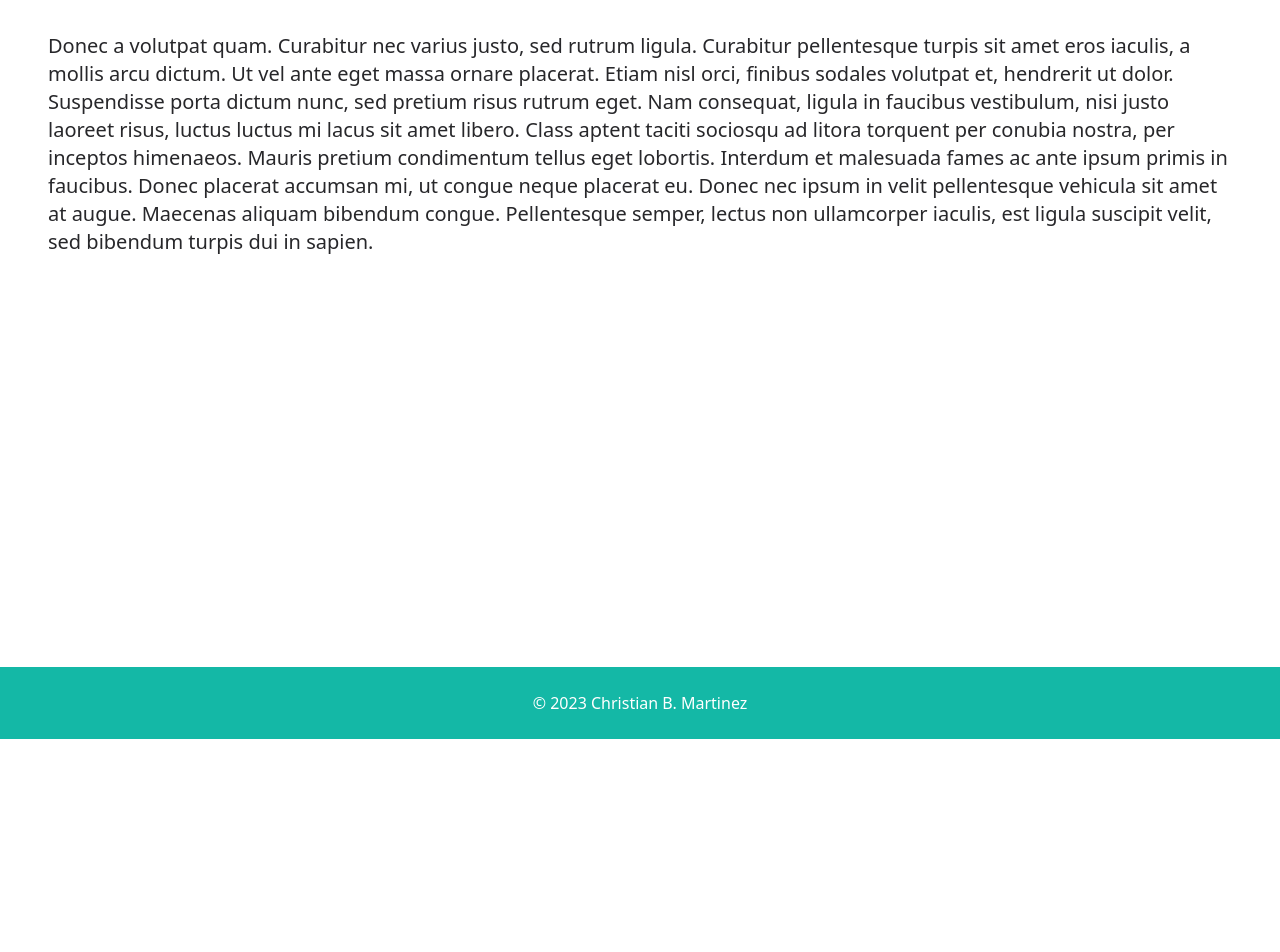
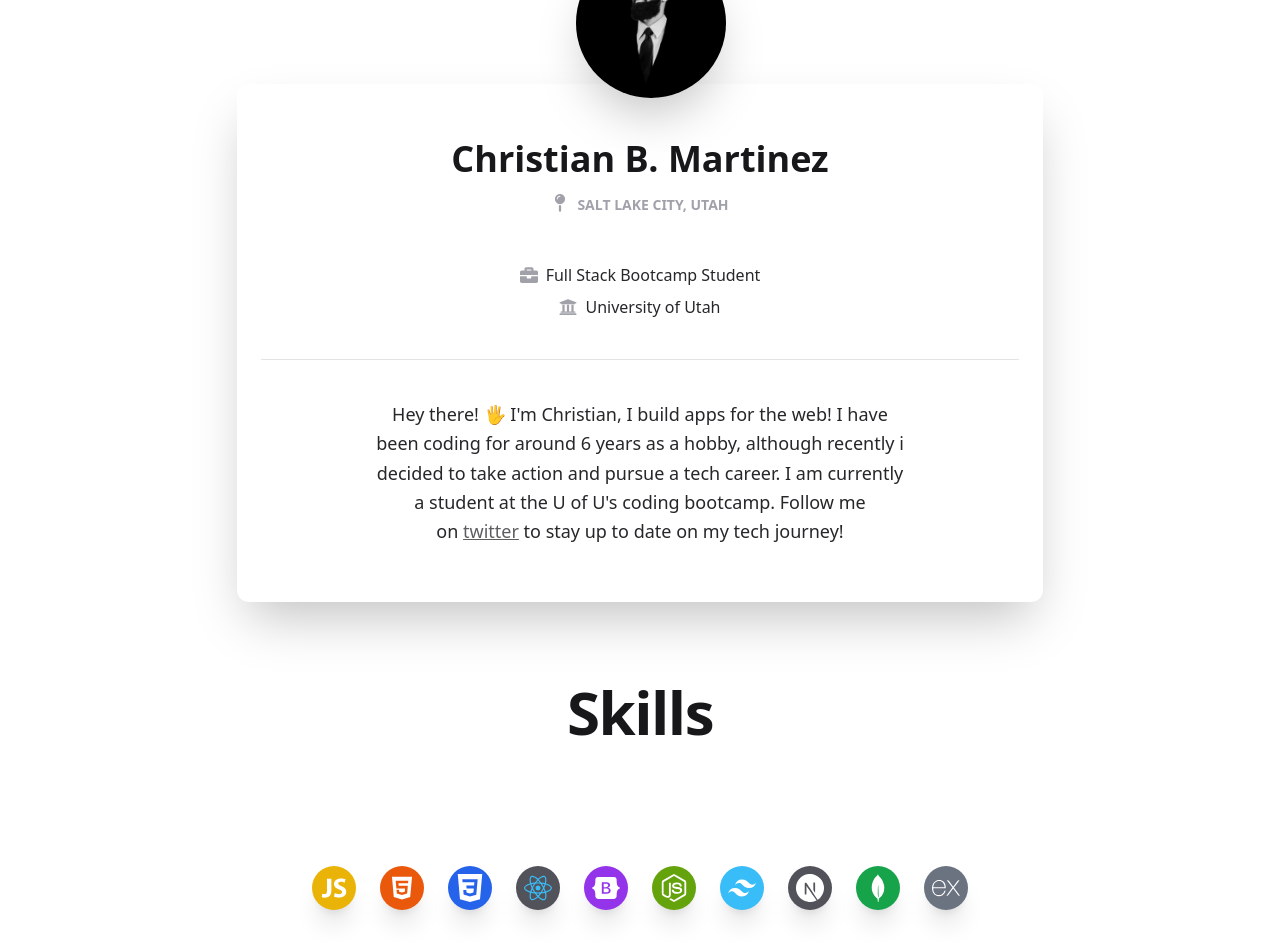
Before and after one commit to christianbmartinez/react-portfolio, a React (Create React App) app: page / in a window 1280 px wide. Shown: the part 220-1172 px from the top of the page. Before the commit the page ends 959 px from the top, so only its background shows below. Built offline with nearby package versions, Linux system fonts and the light colour scheme.

Commit message:
Added picture of me webp format, about me page with skills, animated with framer

```diff
--- a/src/components/pages/About.js
+++ b/src/components/pages/About.js
@@ -1,25 +1,236 @@
+import {
+  FaMapPin,
+  FaBriefcase,
+  FaUniversity,
+  FaReact,
+  FaBootstrap,
+  FaNodeJs,
+} from 'react-icons/fa'
+import { AiFillHtml5 } from 'react-icons/ai'
+import { IoLogoJavascript } from 'react-icons/io'
+import {
+  SiTailwindcss,
+  SiCss3,
+  SiNextdotjs,
+  SiMongodb,
+  SiExpress,
+} from 'react-icons/si'
+import { motion } from 'framer-motion'
+
 const About = () => {
   return (
-    <div className='py-12 px-12 min-h-[735px]'>
-      <h1 className='mb-12 text-5xl md:text-6xl font-extrabold leading-none tracking-tight text-zinc-900'>
-        About
-      </h1>
-      <p className='font-light text-zinc-800 text-xl'>
-        Donec a volutpat quam. Curabitur nec varius justo, sed rutrum ligula.
-        Curabitur pellentesque turpis sit amet eros iaculis, a mollis arcu
-        dictum. Ut vel ante eget massa ornare placerat. Etiam nisl orci, finibus
-        sodales volutpat et, hendrerit ut dolor. Suspendisse porta dictum nunc,
-        sed pretium risus rutrum eget. Nam consequat, ligula in faucibus
-        vestibulum, nisi justo laoreet risus, luctus luctus mi lacus sit amet
-        libero. Class aptent taciti sociosqu ad litora torquent per conubia
-        nostra, per inceptos himenaeos. Mauris pretium condimentum tellus eget
-        lobortis. Interdum et malesuada fames ac ante ipsum primis in faucibus.
-        Donec placerat accumsan mi, ut congue neque placerat eu. Donec nec ipsum
-        in velit pellentesque vehicula sit amet at augue. Maecenas aliquam
-        bibendum congue. Pellentesque semper, lectus non ullamcorper iaculis,
-        est ligula suscipit velit, sed bibendum turpis dui in sapien.
-      </p>
-    </div>
+    <section>
+      <motion.div
+        initial={{ y: -100, opacity: 0 }}
+        whileInView={{ y: 0, opacity: 1 }}
+        transition={{ type: 'spring', stiffness: 100, delay: 1 }}
+        className='flex flex-col justify-center items-center mt-52 pb-20 px-6 mx-auto lg:w-2/3'
+      >
+        <div className='flex flex-col min-w-0 break-words shadow-2xl rounded-xl bg-white dark:bg-slate-800'>
+          <div className='px-6'>
+            <div className='flex flex-wrap justify-center'>
+              <div className='w-full lg:w-2/3 px-4 lg:order-2 flex justify-center'>
+                <div className='relative'>
+                  <motion.div
+                    initial={{ y: -100, opacity: 0 }}
+                    whileInView={{ y: 0, opacity: 1 }}
+                    transition={{
+                      type: 'spring',
+                      stiffness: 100,
+                      delay: 0.25,
+                    }}
+                  >
+                    <img
+                      alt='Christian B Martinez'
+                      src='/me.webp'
+                      className='shadow-2xl rounded-full h-auto align-middle border-none absolute -m-[136px] -ml-20 lg:-ml-16'
+                      style={{ maxWidth: '150px' }}
+                      width={150}
+                      height={150}
+                    />
+                  </motion.div>
+                </div>
+              </div>
+            </div>
+            <div className='text-center mt-12'>
+              <h3 className='text-4xl font-semibold leading-normal mb-2 text-zinc-900 dark:text-zinc-50'>
+                Christian B. Martinez
+              </h3>
+              <div className='inline-flex text-sm leading-normal mt-0 mb-2 text-zinc-400 font-bold uppercase'>
+                <FaMapPin className='mr-2 text-lg text-zinc-400 ' />
+                Salt Lake City, Utah
+              </div>
+              <div className='flex flex-row justify-center items-center mb-2 mt-10 text-zinc-800 dark:text-zinc-50'>
+                <FaBriefcase className='mr-2 text-lg text-zinc-400 dark:text-zinc-400' />
+                Full Stack Bootcamp Student
+              </div>
+              <div className='flex flex-row justify-center items-center mb-2 text-zinc-800 dark:text-zinc-50'>
+                <FaUniversity className='mr-2 text-lg text-zinc-400 dark:text-zinc-400' />
+                University of Utah
+              </div>
+            </div>
+            <div className='mt-10 py-10 border-t border-zinc-200 dark:border-zinc-400 text-center'>
+              <div className='flex flex-wrap justify-center'>
+                <div className='w-full lg:w-9/12 px-4'>
+                  <p className='mb-4 text-lg leading-relaxed text-zinc-800 dark:text-zinc-200'>
+                    Hey there! 🖐 I&apos;m Christian, I build apps for the web!
+                    I have been coding for around 6 years as a hobby, although
+                    recently i decided to take action and pursue a tech career.
+                    I am currently a student at the U of U&apos;s coding
+                    bootcamp. Follow me on&nbsp;
+                    <a
+                      href='https://www.twitter.com/_coderchris'
+                      target='_blank'
+                      rel='noreferrer'
+                      className='opacity-75 underline'
+                    >
+                      twitter
+                    </a>
+                    &nbsp;to stay up to date on my tech journey!
+                  </p>
+                </div>
+              </div>
+            </div>
+          </div>
+        </div>
+      </motion.div>
+      <div className='w-full text-center'>
+        <h1 className='mb-12 text-5xl md:text-6xl font-extrabold leading-none tracking-tight text-zinc-900'>
+          Skills
+        </h1>
+      </div>
+      <div className='flex flex-row flex-wrap justify-center items-center mb-20 mt-10 py-8 px-4 mx-auto max-w-screen-xl lg:py-16 lg:px-6'>
+        <motion.div
+          initial={{ y: 100, opacity: 0 }}
+          whileInView={{ y: 0, opacity: 1 }}
+          transition={{
+            type: 'spring',
+            stiffness: 100,
+          }}
+        >
+          <div className='p-2 m-3 bg-yellow-500 rounded-full shadow-xl'>
+            <IoLogoJavascript className='w-7 h-7 text-white' />
+          </div>
+        </motion.div>
+        <motion.div
+          initial={{ y: 100, opacity: 0 }}
+          whileInView={{ y: 0, opacity: 1 }}
+          transition={{
+            type: 'spring',
+            stiffness: 100,
+            delay: 0.1,
+          }}
+        >
+          <div className='p-2 m-3 bg-orange-600 rounded-full shadow-xl'>
+            <AiFillHtml5 className='w-7 h-7 text-white' />
+          </div>
+        </motion.div>
+        <motion.div
+          initial={{ y: 100, opacity: 0 }}
+          whileInView={{ y: 0, opacity: 1 }}
+          transition={{
+            type: 'spring',
+            stiffness: 100,
+            delay: 0.2,
+          }}
+        >
+          <div className='p-2 m-3 bg-blue-600 rounded-full shadow-xl'>
+            <SiCss3 className='w-7 h-7 text-white' />
+          </div>
+        </motion.div>
+        <motion.div
+          initial={{ y: 100, opacity: 0 }}
+          whileInView={{ y: 0, opacity: 1 }}
+          transition={{
+            type: 'spring',
+            stiffness: 100,
+            delay: 0.3,
+          }}
+        >
+          <div className='p-2 m-3 bg-zinc-600 rounded-full shadow-xl'>
+            <FaReact className='w-7 h-7 text-sky-400' />
+          </div>
+        </motion.div>
+        <motion.div
+          initial={{ y: 100, opacity: 0 }}
+          whileInView={{ y: 0, opacity: 1 }}
+          transition={{
+            type: 'spring',
+            stiffness: 100,
+            delay: 0.4,
+          }}
+        >
+          <div className='p-2 m-3 bg-purple-600 rounded-full shadow-xl'>
+            <FaBootstrap className='w-7 h-7 text-white' />
+          </div>
+        </motion.div>
+        <motion.div
+          initial={{ y: 100, opacity: 0 }}
+          whileInView={{ y: 0, opacity: 1 }}
+          transition={{
+            type: 'spring',
+            stiffness: 100,
+            delay: 0.5,
+          }}
+        >
+          <div className='p-2 m-3 bg-lime-600 rounded-full shadow-xl'>
+            <FaNodeJs className='w-7 h-7 text-white' />
+          </div>
+        </motion.div>
+        <motion.div
+          initial={{ y: 100, opacity: 0 }}
+          whileInView={{ y: 0, opacity: 1 }}
+          transition={{
+            type: 'spring',
+            stiffness: 100,
+            delay: 0.6,
+          }}
+        >
+          <div className='p-2 m-3 bg-sky-400 rounded-full shadow-xl'>
+            <SiTailwindcss className='w-7 h-7 text-white' />
+          </div>
+        </motion.div>
+        <motion.div
+          initial={{ y: 100, opacity: 0 }}
+          whileInView={{ y: 0, opacity: 1 }}
+          transition={{
+            type: 'spring',
+            stiffness: 100,
+            delay: 0.7,
+          }}
+        >
+          <div className='p-2 m-3 bg-zinc-600 rounded-full shadow-xl'>
+            <SiNextdotjs className='w-7 h-7 text-white' />
+          </div>
+        </motion.div>
+        <motion.div
+          initial={{ y: 100, opacity: 0 }}
+          whileInView={{ y: 0, opacity: 1 }}
+          transition={{
+            type: 'spring',
+            stiffness: 100,
+            delay: 0.8,
+          }}
+        >
+          <div className='p-2 m-3 bg-green-600 rounded-full shadow-xl'>
+            <SiMongodb className='w-7 h-7 text-white' />
+          </div>
+        </motion.div>
+        <motion.div
+          initial={{ y: 100, opacity: 0 }}
+          whileInView={{ y: 0, opacity: 1 }}
+          transition={{
+            type: 'spring',
+            stiffness: 100,
+            delay: 0.9,
+          }}
+        >
+          <div className='p-2 m-3 bg-gray-500 rounded-full shadow-xl'>
+            <SiExpress className='w-7 h-7 text-white' />
+          </div>
+        </motion.div>
+      </div>
+    </section>
   )
 }
 
```
Also changed, not shown: public/me.webp (added).
